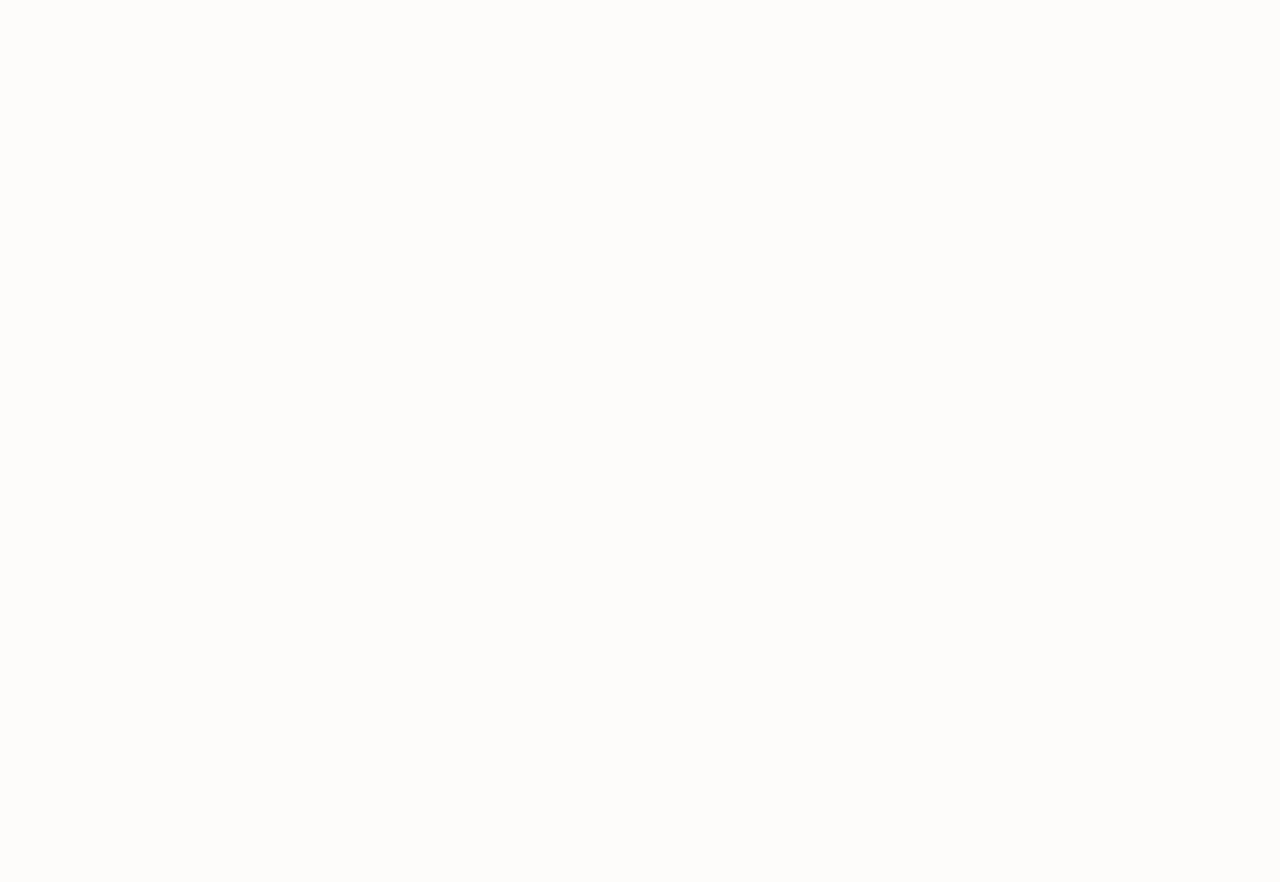
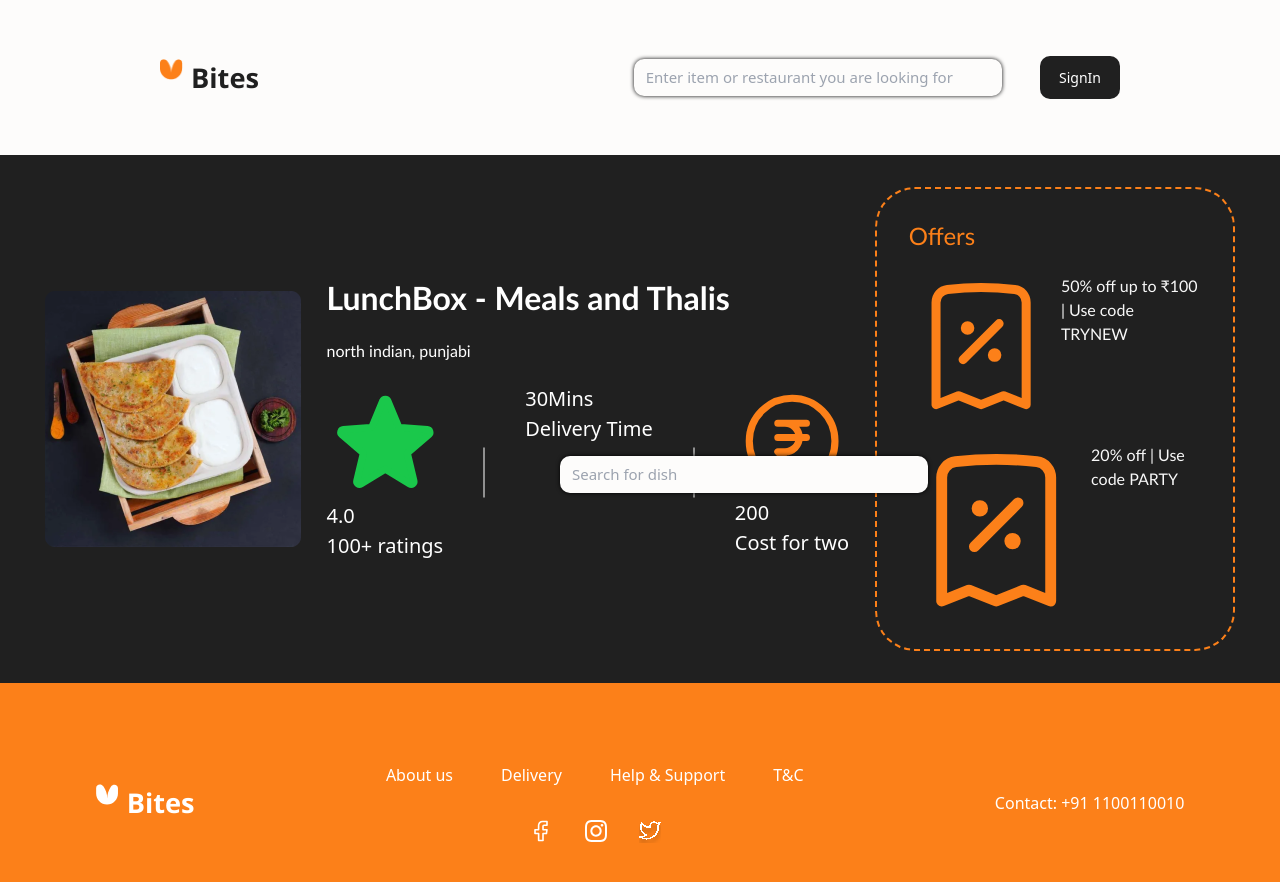
Before and after one commit to Shobhit-Gupta-Real/Bites, a React (Vite) app in the folder Foodweb/: page /done in a window 1280 px wide. Before the commit this address had no page. Shown: the top 882 px of the page. Before the commit the page ends 800 px from the top, so only its background shows below. Built offline with nearby package versions, Linux system fonts and the light colour scheme; the HTML template or start-up script is replaced by a standard one.

Commit message:
second commit

```diff
--- a/Foodweb/src/App.css
+++ b/Foodweb/src/App.css
@@ -47,11 +47,11 @@
 color: white;
 font-size: 0.875rem;
 }
-.search{
+.search, .search_banner{
   display: flex;
   flex-direction: row;
 }
-.search input{
+.search input, .search_banner input{
   width: 23rem;
   display: flex;
   flex-direction: row;
@@ -60,14 +60,20 @@
   padding: 7px 12px;
   box-shadow:0 0 4px black;
 }
-.search input:focus{
+.search input:focus, .search_banner input:focus{
   outline: none;
 }
-.search button{
+.search button, .search_banner button{
   position: relative;
   right: 35px;
   cursor: pointer;
   color: grey;
+}
+.search_banner{
+  position: absolute;
+  background: none;
+  top: 28.5rem;
+  left: 35rem;
 }
 .backshape{
   display: flex;
@@ -282,3 +288,72 @@
 .register button:focus{
   background-color: rgb(255, 149, 122);
 }
+.banner{
+  background-color: #202020;
+  display: flex;
+  justify-content: space-around;
+  align-items: center;
+  padding: 2rem;
+}
+.banner img, .details, .offers, .offer, .ordering, .value, .value h4{
+  background: none;
+}
+.banner h1, h2{
+  background: none;
+}
+.offers svg,.value svg{
+  display: inline-flex;
+  background: none;
+}
+.details{
+  display: flex;
+  flex-direction: column;
+  gap: 1.5rem;
+}
+.details h1{
+  color: #FFF;
+  font-family: 'Trebuchet MS', 'Lucida Sans Unicode', 'Lucida Grande', 'Lucida Sans', Arial, sans-serif;
+font-size: 2rem;
+font-style: normal;
+font-weight: 600;
+line-height: normal;
+}
+.details h2{
+  color: #FFF;
+  font-family: 'Trebuchet MS', 'Lucida Sans Unicode', 'Lucida Grande', 'Lucida Sans', Arial, sans-serif;
+font-size: 1rem;
+font-style: normal;
+font-weight: 400;
+line-height: normal;
+text-transform: lowercase;
+}
+.offers{
+  border: 2px dashed #FC8019;
+  padding: 2rem;
+  border-radius: 40px;
+  display: flex;
+  flex-direction: column;
+  gap: 1.5rem;
+  color: #F8F8F8;
+}
+.offers h1{
+color: #FC8019;
+font-family: 'Trebuchet MS', 'Lucida Sans Unicode', 'Lucida Grande', 'Lucida Sans', Arial, sans-serif;
+font-size: 1.5rem;
+font-style: normal;
+font-weight: 500;
+line-height: normal;
+}
+.offer{
+  display: flex;
+  gap: 0.5rem;
+  font-family: 'Trebuchet MS', 'Lucida Sans Unicode', 'Lucida Grande', 'Lucida Sans', Arial, sans-serif;
+}
+.value{
+  color: white;
+  font-size: 20px;
+}
+.ordering{
+  display: flex;
+  gap: 2.5rem;
+}
--- a/Foodweb/src/App.jsx
+++ b/Foodweb/src/App.jsx
@@ -10,6 +10,7 @@
 import Layout from './Layout'
 import Login from './Pages/Login'
 import SignUp from './Pages/SignUp'
+import ProductDesc from './Pages/ProductDesc'
 
 function App() {
   return (
@@ -20,6 +21,7 @@
           <Route path='' element={<FrontPage/>}/>
           <Route path='SignIn' element={<Login/>}/>
           <Route path='SignUp' element={<SignUp/>}/>
+          <Route path='done' element={<ProductDesc/>}/>
         </Route>
       </Routes>
     </LoginContextProvider>
--- a/Foodweb/src/Components/Item.jsx
+++ b/Foodweb/src/Components/Item.jsx
@@ -1,8 +1,9 @@
 import React from 'react'
+import { Link } from 'react-router-dom'
 
 function Item({item, des ,img, price, time}) {
   return (
-    <div className='item_container'>
+    <Link to='/done'><div className='item_container'>
       <img src={img} alt="" />
       <h1>{item}</h1>
       <h2>{des}</h2>
@@ -21,6 +22,7 @@
         </div>
 </section>
     </div>
+    </Link>
   )
 }
 
--- /dev/null
+++ b/Foodweb/src/Pages/ProductDesc.jsx
@@ -0,0 +1,64 @@
+import React, { useState } from 'react'
+
+function ProductDesc() {
+    const [search, setSearch] = useState('')
+  return (
+    <div className='product_details'>
+        <div className="banner">
+            <img src="food (1).png" alt="" />
+                <section className='details'>
+                    <h1>LunchBox - Meals and Thalis</h1>
+                    <h2>north indian, punjabi</h2>
+                    <div className="ordering">
+                        <section className='value'>
+                        <svg xmlns="http://www.w3.org/2000/svg" fill="#1AC84B" viewBox="0 0 24 24" stroke-width="1.5" stroke="#1AC84B" class="w-6 h-6">
+                        <path stroke-linecap="round" stroke-linejoin="round" d="M11.48 3.499a.562.562 0 0 1 1.04 0l2.125 5.111a.563.563 0 0 0 .475.345l5.518.442c.499.04.701.663.321.988l-4.204 3.602a.563.563 0 0 0-.182.557l1.285 5.385a.562.562 0 0 1-.84.61l-4.725-2.885a.562.562 0 0 0-.586 0L6.982 20.54a.562.562 0 0 1-.84-.61l1.285-5.386a.562.562 0 0 0-.182-.557l-4.204-3.602a.562.562 0 0 1 .321-.988l5.518-.442a.563.563 0 0 0 .475-.345L11.48 3.5Z" />
+                    </svg>4.0
+                    <h4>100+ ratings</h4>
+                        </section>
+                        <img src="line.svg" alt="" />
+                        <section className='value'>
+                            <h4>30Mins</h4>
+                            <h4>Delivery Time</h4>
+                        </section>
+                        <img src='line.svg' alt=''/>
+                        <div className="value">
+                        <svg xmlns="http://www.w3.org/2000/svg" fill="none" viewBox="0 0 24 24" stroke-width="1.5" stroke="#FC8019" class="w-6 h-6">
+  <path stroke-linecap="round" stroke-linejoin="round" d="M15 8.25H9m6 3H9m3 6-3-3h1.5a3 3 0 1 0 0-6M21 12a9 9 0 1 1-18 0 9 9 0 0 1 18 0Z" />
+</svg>200
+<h4>Cost for two</h4>
+                        </div>
+
+                    </div>
+                </section>
+            <div className="offers">
+            <h1>Offers</h1>
+            <div className="offer">
+            <svg xmlns="http://www.w3.org/2000/svg" fill="none" viewBox="0 0 24 24" stroke-width="1.5" stroke="#FC8019" class="w-6 h-6">
+  <path stroke-linecap="round" stroke-linejoin="round" d="m9 14.25 6-6m4.5-3.493V21.75l-3.75-1.5-3.75 1.5-3.75-1.5-3.75 1.5V4.757c0-1.108.806-2.057 1.907-2.185a48.507 48.507 0 0 1 11.186 0c1.1.128 1.907 1.077 1.907 2.185ZM9.75 9h.008v.008H9.75V9Zm.375 0a.375.375 0 1 1-.75 0 .375.375 0 0 1 .75 0Zm4.125 4.5h.008v.008h-.008V13.5Zm.375 0a.375.375 0 1 1-.75 0 .375.375 0 0 1 .75 0Z" />
+</svg>
+<h2>50% off up to ₹100 | Use code TRYNEW</h2>
+</div>
+<div className="offer">
+<svg xmlns="http://www.w3.org/2000/svg" fill="none" viewBox="0 0 24 24" stroke-width="1.5" stroke="#FC8019" class="w-6 h-6">
+  <path stroke-linecap="round" stroke-linejoin="round" d="m9 14.25 6-6m4.5-3.493V21.75l-3.75-1.5-3.75 1.5-3.75-1.5-3.75 1.5V4.757c0-1.108.806-2.057 1.907-2.185a48.507 48.507 0 0 1 11.186 0c1.1.128 1.907 1.077 1.907 2.185ZM9.75 9h.008v.008H9.75V9Zm.375 0a.375.375 0 1 1-.75 0 .375.375 0 0 1 .75 0Zm4.125 4.5h.008v.008h-.008V13.5Zm.375 0a.375.375 0 1 1-.75 0 .375.375 0 0 1 .75 0Z" />
+</svg>
+<h2>20% off | Use code PARTY</h2>
+</div>
+            </div>
+        </div>
+        <div className='search_banner'>
+                <input type="text" name='' placeholder='Search for dish'
+                value={search}
+                onChange={(e)=>setSearch(e.target.value)}/>
+                <button>
+                <svg xmlns="http://www.w3.org/2000/svg" fill="none" viewBox="0 0 24 24" stroke-width="1.5" stroke="currentColor" class="w-6 h-6">
+  <path stroke-linecap="round" stroke-linejoin="round" d="M21 21l-5.197-5.197m0 0A7.5 7.5 0 105.196 5.196a7.5 7.5 0 0010.607 10.607z" />
+</svg>
+                </button>
+            </div>
+    </div>
+  )
+}
+
+export default ProductDesc
```
Also changed, not shown: Foodweb/public/line.svg (added).
